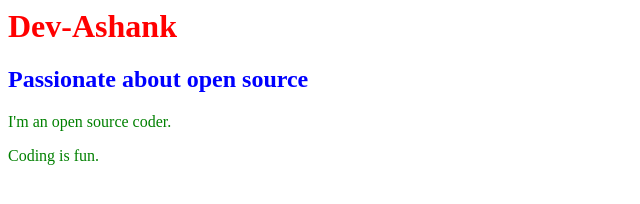
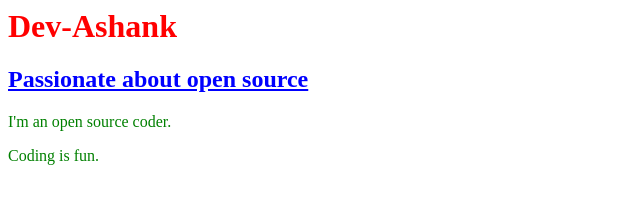
Before and after one commit to Dev-Ashank/Dev-Ashank.github.io, a plain HTML site: page index.html in a window 1280 px wide. Shown: the full height of the page, 0-640 px from the left. Drawn offline with Linux system fonts and the light colour scheme.

Commit message:
changes in h2

```diff
--- a/index.html
+++ b/index.html
@@ -10,6 +10,10 @@
       h2
       {
         color : blue;
+        text-decoration : underline;
+          text-decoration :bold;
+          text-decoration :italic;
+
       }
       p
       {
```
